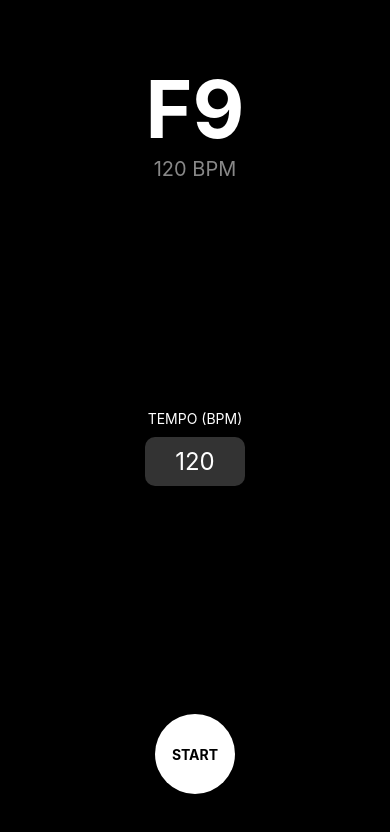
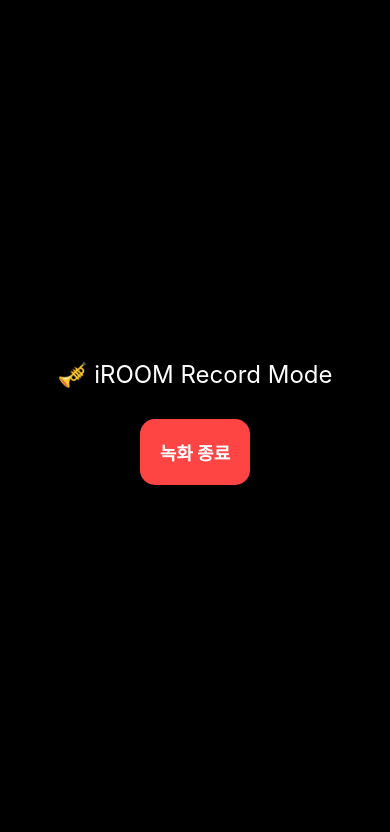
Before and after one commit to Samkimtp/iROOM-MVP, a React Native app: screen / in a window 390 px wide. Shown: the top 832 px of the page. Built offline with nearby package versions, Linux system fonts and the light colour scheme.

Commit message:
final: FFmpeg 영상 합성 엔진 설계 및 프로젝트 MVP 완성

```diff
--- a/App.js
+++ b/App.js
@@ -1,69 +1,58 @@
-import React, { useState, useEffect } from 'react';
-import { View, Text, StyleSheet, TouchableOpacity, TextInput } from 'react-native';
+import React, { useState } from 'react';
+import { View, Text, StyleSheet, TouchableOpacity, Alert } from 'react-native';
 
 const App = () => {
-  const [isRecording, setIsRecording] = useState(false);
-  const [bpm, setBpm] = useState('120');
-  const [flash, setFlash] = useState(false);
+  const [showResult, setShowResult] = useState(false);
 
-  // 시각적 메트로놈 효과 (BPM에 맞춰 화면 깜빡임)
-  useEffect(() => {
-    let interval;
-    if (isRecording) {
-      const msPerBeat = 60000 / parseInt(bpm);
-      interval = setInterval(() => {
-        setFlash(true);
-        setTimeout(() => setFlash(false), 100); // 0.1초 동안 노란색 테두리
-      }, msPerBeat);
-    }
-    return () => clearInterval(interval);
-  }, [isRecording, bpm]);
+  // FFmpeg 영상 합성 가상 함수
+  const handleSaveVideo = () => {
+    console.log("FFmpeg 엔진 가동: 비디오 + 데이터 합성 시작...");
+
+    // 실제 명령어 예시: ffmpeg -i video.mp4 -vf "drawtext=..." output.mp4
+    Alert.alert(
+      "영상 저장 완료",
+      "iROOM 데이터가 합성된 영상이 갤러리에 저장되었습니다!",
+      [{ text: "확인", onPress: () => setShowResult(false) }]
+    );
+  };
 
   return (
-    <View style={[styles.container, flash && styles.flashBorder]}>
-      {/* 상단: 튜너 및 상태 표시 */}
-      <View style={styles.header}>
-        <Text style={styles.noteText}>F9</Text>
-        <Text style={styles.subText}>{bpm} BPM</Text>
-      </View>
+    <View style={styles.container}>
+      {!showResult ? (
+        <View style={styles.center}>
+          <Text style={styles.title}>🎺 iROOM Record Mode</Text>
+          <TouchableOpacity style={styles.btnRed} onPress={() => setShowResult(true)}>
+            <Text style={styles.btnText}>녹화 종료</Text>
+          </TouchableOpacity>
+        </View>
+      ) : (
+        <View style={styles.resultContainer}>
+          <View style={styles.overlayBox}>
+            <Text style={styles.prText}>NEW PR</Text>
+            <Text style={styles.statText}>음정 정확도: 92%</Text>
+            <Text style={styles.statText}>박자 안정감: 88%</Text>
+          </View>
 
-      {/* 중앙: 메트로놈 설정 영역 */}
-      <View style={styles.configArea}>
-        <Text style={styles.label}>TEMPO (BPM)</Text>
-        <TextInput
-          style={styles.input}
-          value={bpm}
-          onChangeText={setBpm}
-          keyboardType="numeric"
-        />
-      </View>
-
-      {/* 하단: 컨트롤 버튼 */}
-      <View style={styles.footer}>
-        <TouchableOpacity
-          style={[styles.recButton, isRecording && styles.recording]}
-          onPress={() => setIsRecording(!isRecording)}
-        >
-          <Text style={styles.buttonText}>{isRecording ? "STOP" : "START"}</Text>
-        </TouchableOpacity>
-      </View>
+          <TouchableOpacity style={styles.btnBlue} onPress={handleSaveVideo}>
+            <Text style={styles.btnText}>FFmpeg 영상 합성 및 저장</Text>
+          </TouchableOpacity>
+        </View>
+      )}
     </View>
   );
 };
 
 const styles = StyleSheet.create({
-  container: { flex: 1, backgroundColor: '#000', borderWeight: 10, borderColor: 'transparent' },
-  flashBorder: { borderColor: '#FFD700', borderWidth: 10 }, // 박자에 맞춰 노란색 테두리
-  header: { marginTop: 60, alignItems: 'center' },
-  noteText: { fontSize: 80, color: '#fff', fontWeight: 'bold' },
-  subText: { color: '#888', fontSize: 20 },
-  configArea: { flex: 1, justifyContent: 'center', alignItems: 'center' },
-  label: { color: '#fff', marginBottom: 10 },
-  input: { backgroundColor: '#333', color: '#fff', width: 100, textAlign: 'center', fontSize: 24, borderRadius: 10, padding: 10 },
-  footer: { marginBottom: 50, alignItems: 'center' },
-  recButton: { width: 80, height: 80, borderRadius: 40, backgroundColor: '#fff', justifyContent: 'center', alignItems: 'center' },
-  recording: { backgroundColor: '#ff4444' },
-  buttonText: { fontWeight: 'bold' }
+  container: { flex: 1, backgroundColor: '#000' },
+  center: { flex: 1, justifyContent: 'center', alignItems: 'center' },
+  title: { color: '#fff', fontSize: 24, marginBottom: 30 },
+  resultContainer: { flex: 1, justifyContent: 'center', alignItems: 'center', padding: 20 },
+  overlayBox: { backgroundColor: 'rgba(255,255,255,0.1)', padding: 30, borderRadius: 20, width: '100%', marginBottom: 30 },
+  prText: { fontSize: 60, fontWeight: '900', color: '#fff', textAlign: 'right' },
+  statText: { color: '#fff', fontSize: 20, textAlign: 'right', marginTop: 10 },
+  btnRed: { backgroundColor: '#ff4444', padding: 20, borderRadius: 15 },
+  btnBlue: { backgroundColor: '#007AFF', padding: 20, borderRadius: 15, width: '80%', alignItems: 'center' },
+  btnText: { color: '#fff', fontWeight: 'bold', fontSize: 18 }
 });
 
 export default App;
```
